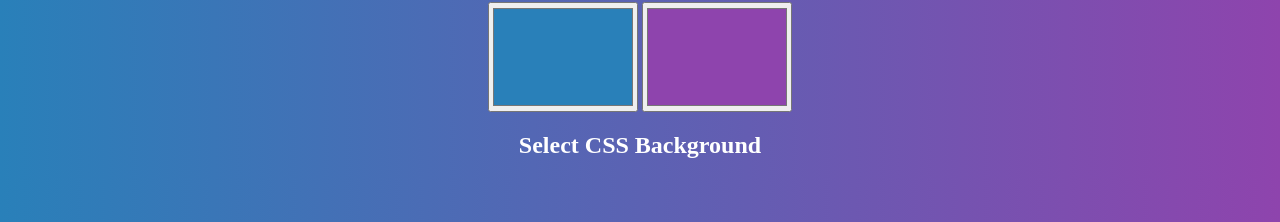
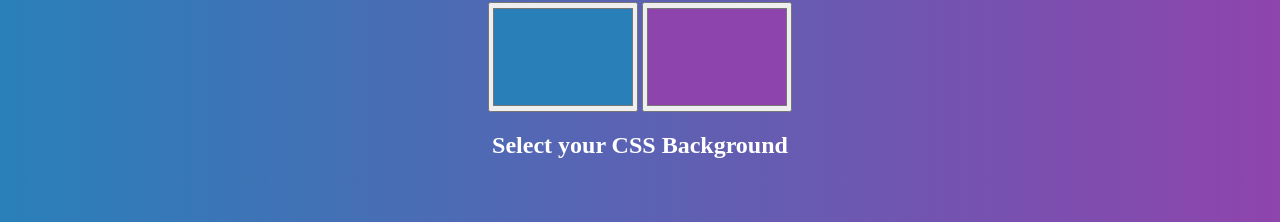
Before and after one commit to dineshfx/background-generator, a plain HTML site: page index.html in a window 1280 px wide. Shown: the part 84-306 px from the top of the page. Drawn offline with Linux system fonts and the light colour scheme.

Commit message:
added word your

```diff
--- a/index.html
+++ b/index.html
@@ -8,7 +8,7 @@
 	<h1>Gradient background</h1>
 	<input type="color" name="color1" class="color1" value="#2980b9">
 	<input type="color" name="color2" class="color2" value="#8e44ad">
-	<h2>Select CSS Background</h2>
+	<h2>Select your CSS Background</h2>
 	<h3></h3>
 
 
```
